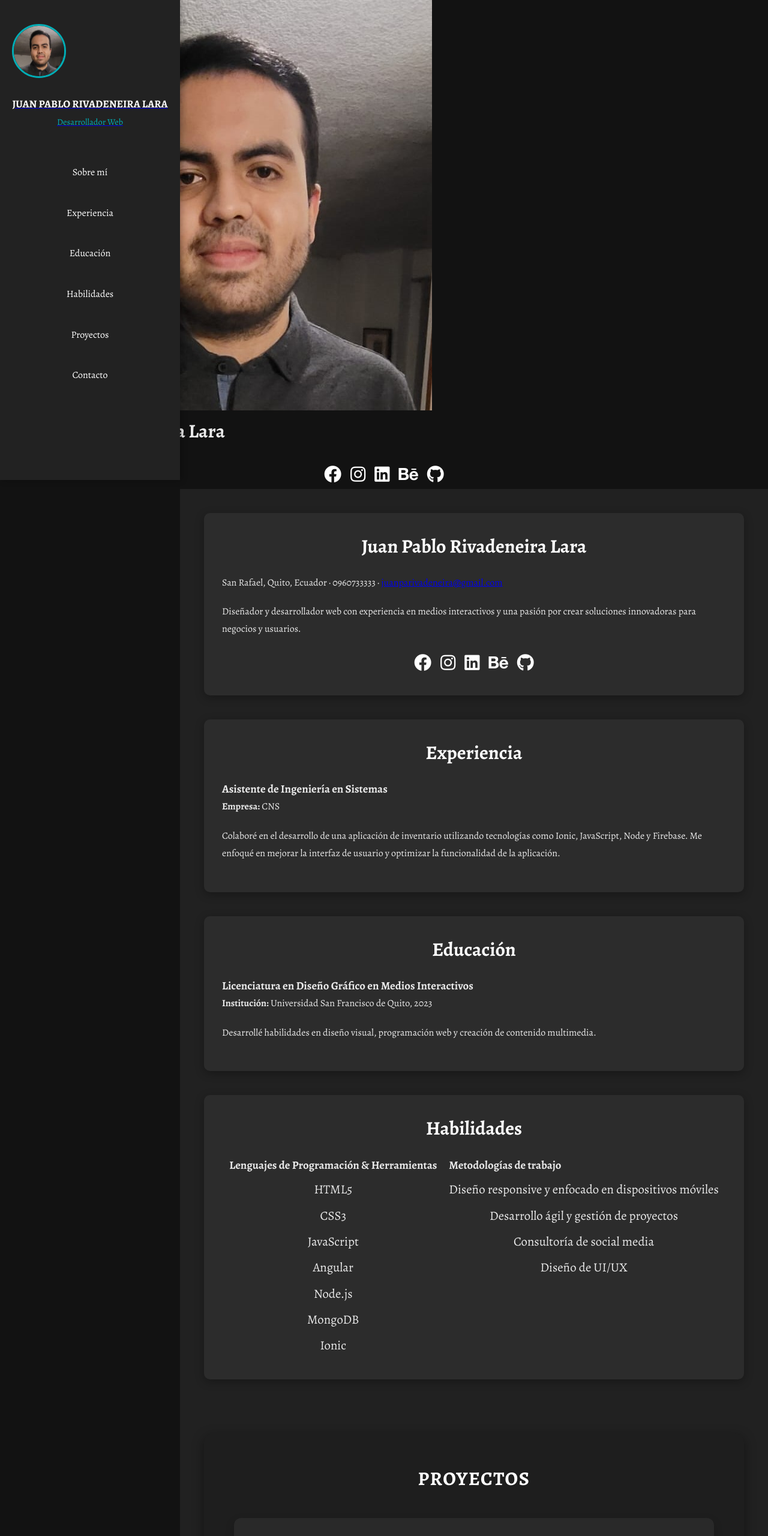
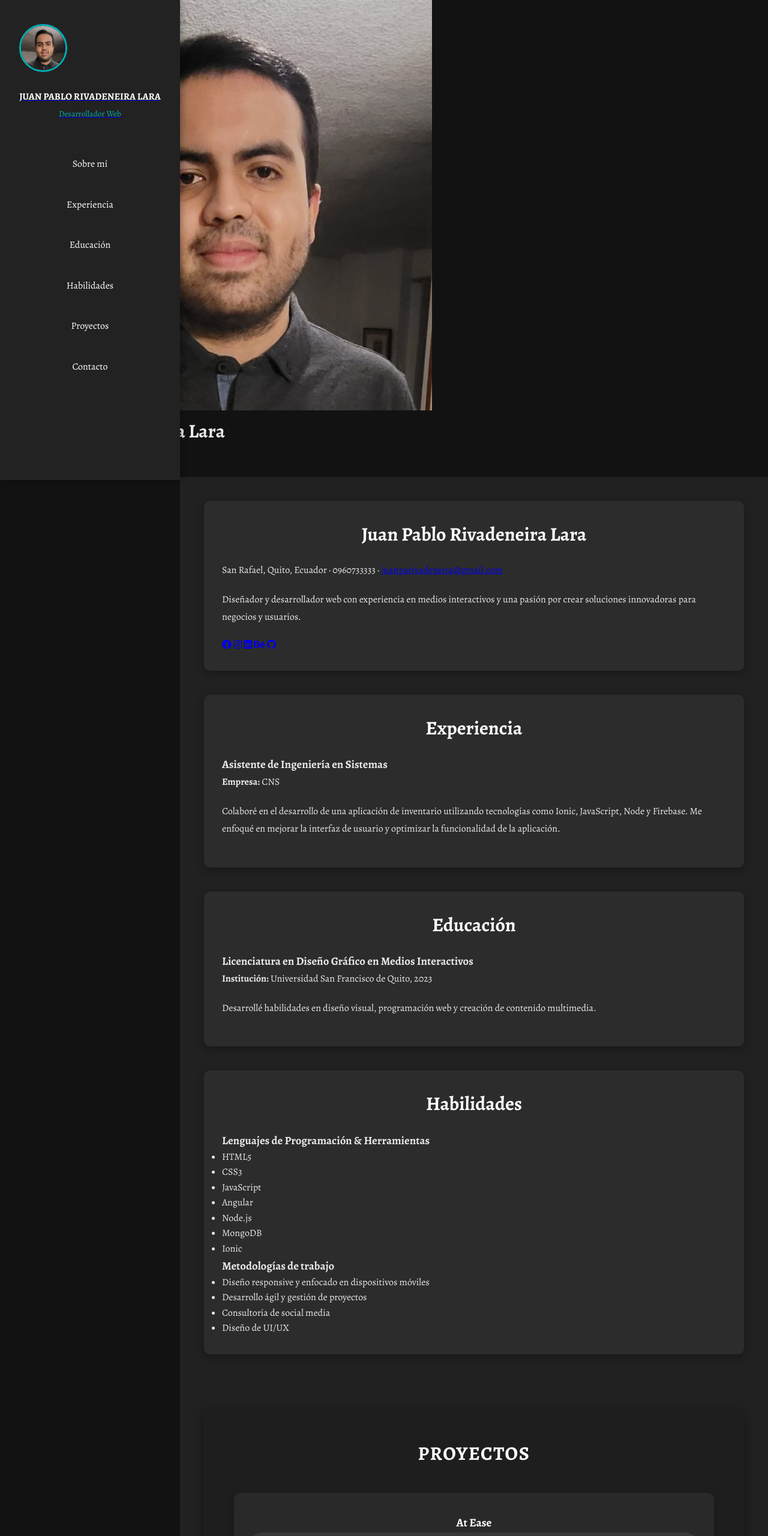
Before and after one commit to JPR567/portafolio, a website: page index.html in a window 1280 px wide. Shown: the top 2560 px of the page at 60% size. Drawn offline with nearby package versions, Linux system fonts and the light colour scheme; a web font is replaced by a local one.

Commit message:
Update styles.css

```diff
--- a/css/styles.css
+++ b/css/styles.css
@@ -36,8 +36,8 @@ body {
 }
 
 .side-nav .profile-pic {
-    width: 90px;
-    height: 90px;
+    width: 80px;
+    height: 80px;
     border-radius: 50%;
     margin-bottom: 20px;
     border: 3px solid #00adb5;
@@ -54,14 +54,14 @@ body {
 }
 
 .side-nav .name {
-    font-size: 1.1em;
+    font-size: 1em;
     font-weight: bold;
     color: #fff;
     text-transform: uppercase;
 }
 
 .side-nav .role {
-    font-size: 0.9em;
+    font-size: 0.85em;
     color: #00adb5;
     margin-top: 5px;
 }
@@ -268,6 +268,20 @@ section p {
     .content {
         margin-left: 0;
     }
+
+    /* Reducción del tamaño de la foto de perfil en pantallas pequeñas */
+    .side-nav .profile-pic {
+        width: 70px;
+        height: 70px;
+    }
+
+    .side-nav .name {
+        font-size: 1em;
+    }
+
+    .side-nav .role {
+        font-size: 0.75em;
+    }
 }
 
 @media (max-width: 480px) {
@@ -282,61 +296,26 @@ section p {
     .project-item p {
         font-size: 0.8rem;
     }
+
+    /* Ajustes adicionales para el sidebar */
+    .side-nav {
+        padding: 20px;
     }
 
-/* Skills Section */
-.skills-list {
-    display: flex;
-    flex-wrap: wrap;
-    justify-content: center;
-    gap: 20px;
+    .side-nav .profile-pic {
+        width: 60px;
+        height: 60px;
     }
 
-.skills-icons,
-.skills-methods {
-    list-style-type: none;
-    padding: 0;
-    text-align: center;
-    flex: 1;
-    min-width: 270px;
+    .side-nav .name {
+        font-size: 0.9em;
     }
 
-.skills-icons li,
-.skills-methods li {
-    font-size: 1.3em;
-    color: #eaeaea;
-    margin: 10px 0;
+    .side-nav .role {
+        font-size: 0.7em;
+    }
 }
 
-.skills-icons li i {
-    margin-right: 12px;
-    color: #00adb5;
-}
-
-/* Social Icons */
-.social-icons {
-    display: flex;
-    gap: 15px;
-    justify-content: center;
-}
-
-.social-icons a {
-    font-size: 1.8em;
-    color: #fff;
-    transition: color 0.3s ease, transform 0.3s ease;
-}
-
-.social-icons a:hover {
-    color: #00adb5;
-    transform: scale(1.2);
-}
-
-/* Responsive sidebar animation */
-@media (max-width: 768px) {
-    .side-nav.show {
-        transform: translateX(0);
-    }
-}
 /* Estilos para el formulario */
 form {
     background-color: #f4f4f4;
```
Lines whose indentation alone changed are shown as unchanged.
